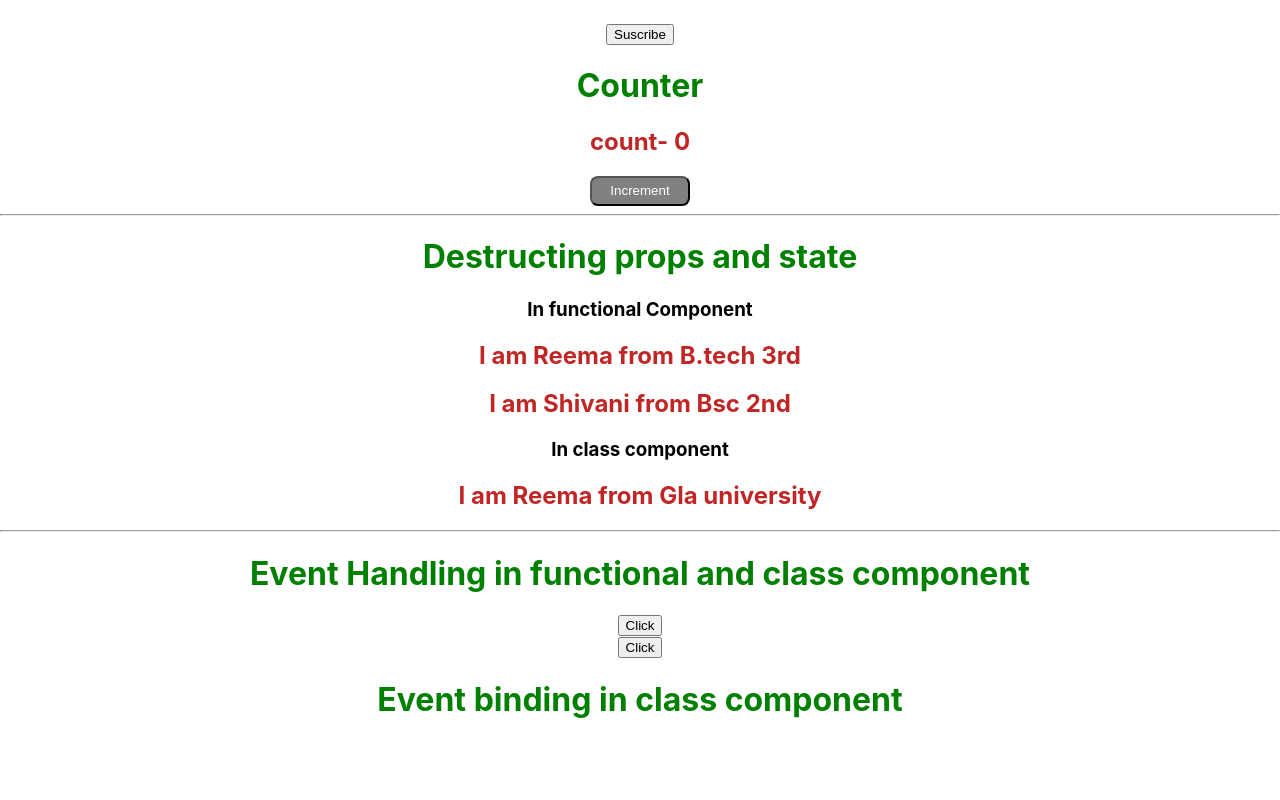
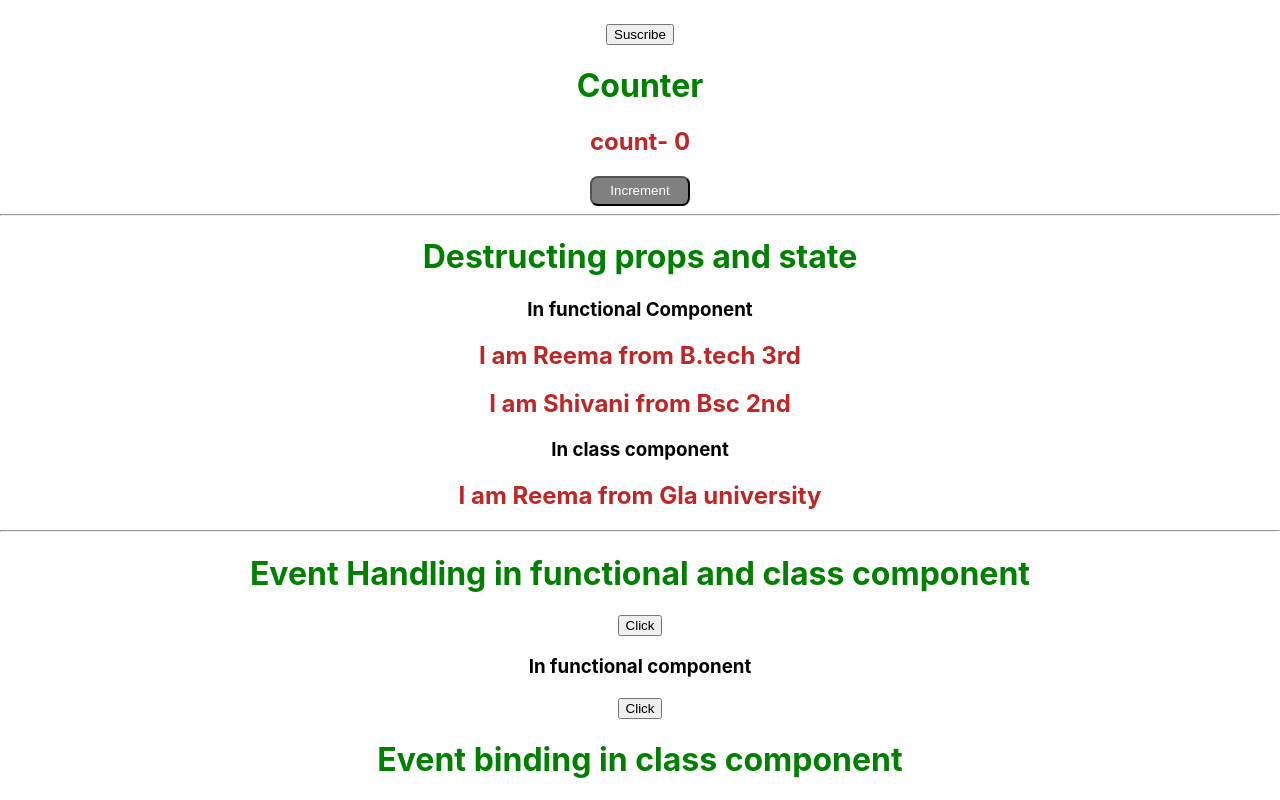
Before and after one commit to Reema1234ag/React_practice, a React (Create React App) app in the folder hello-world/: page / in a window 1280 px wide. Shown: the part 2418-3218 px from the top of the page. Before the commit the page ends 3158 px from the top, so only its background shows below. Built offline with nearby package versions, Linux system fonts and the light colour scheme.

Commit message:
event handling

```diff
--- a/hello-world/src/youtube classes/FunctionClick.js
+++ b/hello-world/src/youtube classes/FunctionClick.js
@@ -1,5 +1,5 @@
 import React from 'react'
-export default function FunctionClick() {
+export default function FunctionClick(props) {
     function clickHandler(){
         console.log("buttonClicked")
     }
@@ -7,7 +7,8 @@ export default function FunctionClick() {
     return (
         <div>
             <button onClick={clickHandler}>Click</button>  {/*Avoid () while putting function name bcoz it will treat as
-                                                                     function call here we want handler t be function*/}
+                                                                    function call here we want handler t be function*/}
+            {props.children}
         </div>
     )
 }
```
